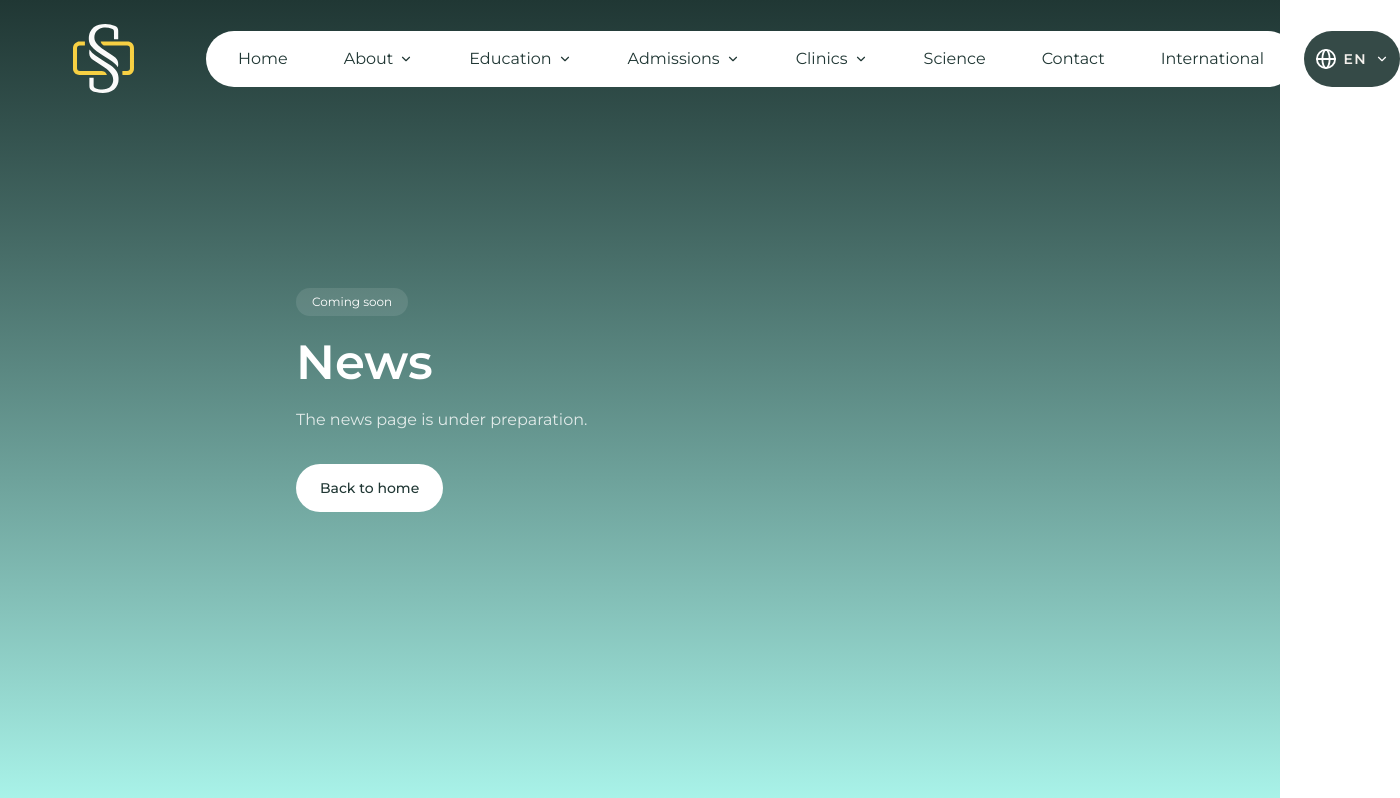
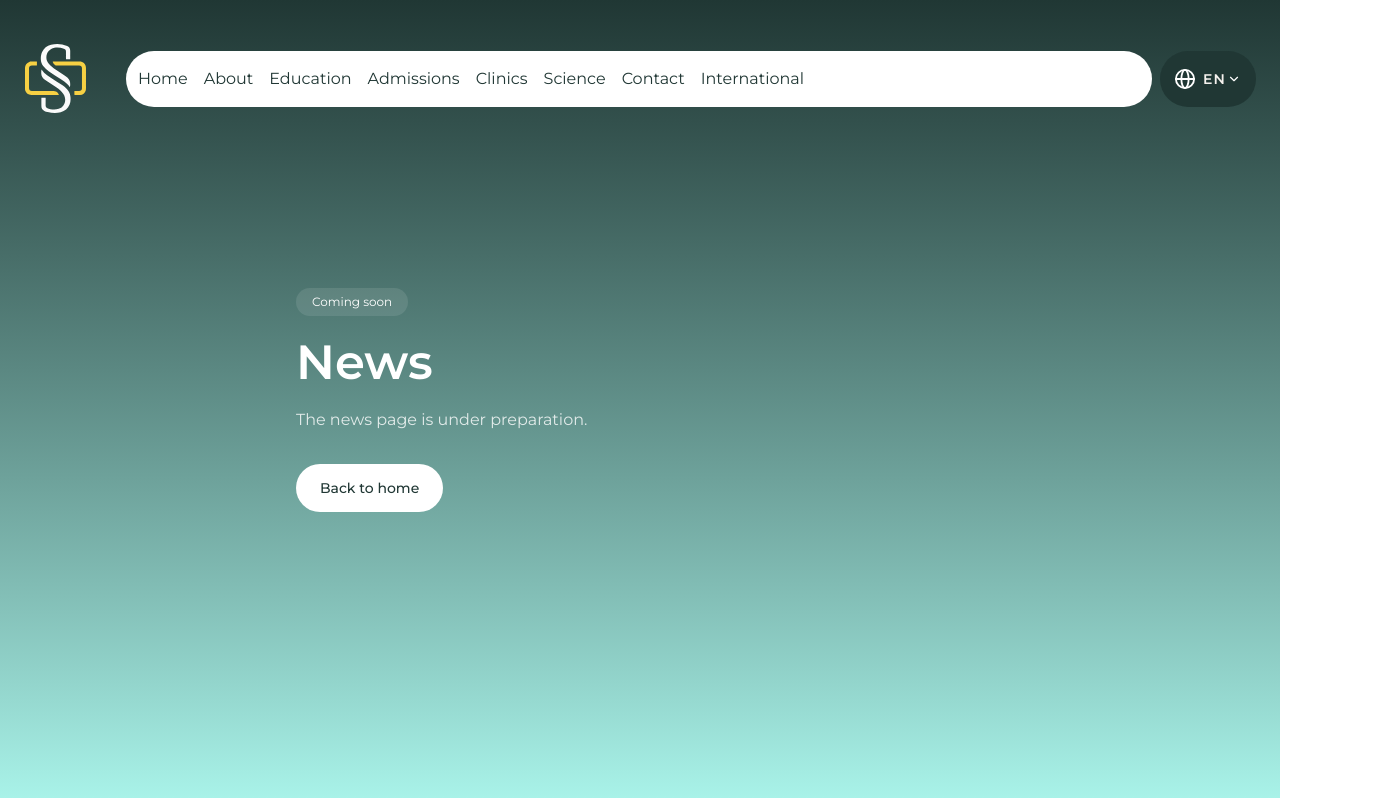
Before and after one commit to neetrino/saribekyan, a Next.js app: page /en/news in a window 1280 px wide. Shown: the top 798 px of the page, 1400 px wide, since content can reach past the window. Built offline with nearby package versions, Linux system fonts and the light colour scheme.

Commit message:
Add HeroBand component and update layout in HomePage; introduce breakpoint-wide in globals.css

```diff
--- a/src/app/[locale]/page.tsx
+++ b/src/app/[locale]/page.tsx
@@ -5,6 +5,7 @@ import {
   AdmissionsSection,
   ClinicsSection,
   getHomeContent,
+  HeroBand,
   HeroSection,
   NewsSection,
   PartnersSection,
@@ -26,8 +27,10 @@ export default async function HomePage({ params }: HomePageProps) {
 
   return (
     <main>
-      <HeroSection />
-      <AboutSection stats={content.stats} />
+      <HeroBand>
+        <HeroSection />
+        <AboutSection stats={content.stats} />
+      </HeroBand>
       <ProgramsSection programs={content.programs} />
       <AdmissionsSection steps={content.admissionSteps} />
       <ClinicsSection clinics={content.clinics} />
--- a/src/app/globals.css
+++ b/src/app/globals.css
@@ -22,6 +22,7 @@
   --color-brand-gold: var(--brand-gold);
   --font-sans: var(--font-montserrat);
   --font-jakarta: var(--font-jakarta);
+  --breakpoint-wide: 90rem;
 }
 
 html {
--- a/src/features/home/components/about-section.tsx
+++ b/src/features/home/components/about-section.tsx
@@ -26,7 +26,7 @@ export async function AboutSection({ stats }: AboutSectionProps) {
   const locale = await getLocale();
 
   return (
-    <section className="relative z-10 -mt-10 rounded-t-[40px] bg-white px-6 pb-16 pt-10 sm:px-10 lg:-mt-16 lg:px-20 lg:pb-20 lg:pt-[35px]">
+    <section className="relative z-10 -mt-10 rounded-t-[40px] bg-white px-6 pb-16 pt-[35px] sm:px-10 lg:px-20 lg:pb-20">
       <div className="mx-auto grid max-w-[1280px] items-end gap-10 lg:grid-cols-12 lg:gap-10">
         <div className="lg:col-span-5">
           <SectionBadge>{t("badge")}</SectionBadge>
--- /dev/null
+++ b/src/features/home/components/hero-band.tsx
@@ -0,0 +1,28 @@
+import Image from "next/image";
+import type { ReactNode } from "react";
+
+type HeroBandProps = {
+  children: ReactNode;
+};
+
+/**
+ * Shared hero gradient + pattern so About rounded corners
+ * reveal the same background that continues under the white block.
+ */
+export function HeroBand({ children }: HeroBandProps) {
+  return (
+    <div className="relative overflow-hidden bg-gradient-to-b from-brand-ink from-[12%] to-brand-mint pb-10">
+      <div className="pointer-events-none absolute inset-0 mix-blend-soft-light opacity-70">
+        <Image
+          src="/images/home/hero-pattern.png"
+          alt=""
+          fill
+          priority
+          sizes="100vw"
+          className="object-cover object-left"
+        />
+      </div>
+      {children}
+    </div>
+  );
+}
--- a/src/features/home/index.ts
+++ b/src/features/home/index.ts
@@ -1,4 +1,5 @@
 export { HeroSection } from "./components/hero-section";
+export { HeroBand } from "./components/hero-band";
 export { AboutSection } from "./components/about-section";
 export { ProgramsSection } from "./components/programs-section";
 export { AdmissionsSection } from "./components/admissions-section";
--- a/src/shared/ui/header-dropdown.tsx
+++ b/src/shared/ui/header-dropdown.tsx
@@ -171,15 +171,15 @@ export function HeaderDropdown({
   }
 
   return (
-    <li ref={rootRef} className="relative">
+    <li ref={rootRef} className="relative shrink-0">
       <button
         type="button"
         className={cn(
-          "inline-flex h-[38px] items-center gap-1.5 rounded-[40px] px-5 transition-colors",
+          "inline-flex h-[38px] items-center whitespace-nowrap transition-colors",
           isActive
-            ? "bg-brand-ink font-extrabold text-[#f5f5f5]"
-            : "hover:bg-brand-ink/5",
-          open && !isActive && "bg-brand-ink/5",
+            ? "rounded-[40px] bg-brand-ink px-5 font-extrabold text-[#f5f5f5]"
+            : "hover:opacity-80",
+          open && !isActive && "opacity-80",
         )}
         aria-expanded={open}
         aria-haspopup="menu"
@@ -187,9 +187,6 @@ export function HeaderDropdown({
         onClick={() => setOpen((value) => !value)}
       >
         {label}
-        <ChevronDownIcon
-          className={cn("transition-transform", open && "rotate-180")}
-        />
       </button>
 
       {open ? (
--- a/src/shared/ui/site-header.tsx
+++ b/src/shared/ui/site-header.tsx
@@ -13,7 +13,12 @@ import { locales, type AppLocale } from "@/i18n/routing";
 import { mainNav } from "@/shared/config/site";
 import { cn } from "@/shared/lib/cn";
 
-export function SiteHeader() {
+type SiteHeaderProps = {
+  /** When true, header sits in the parent content shell (no absolute / max-width row). */
+  embedded?: boolean;
+};
+
+export function SiteHeader({ embedded = false }: SiteHeaderProps) {
   const t = useTranslations("common");
   const pathname = usePathname();
   const router = useRouter();
@@ -45,8 +50,20 @@ export function SiteHeader() {
   }
 
   return (
-    <header className="absolute inset-x-0 top-0 z-50">
-      <div className="mx-auto flex max-w-[1440px] items-center gap-4 px-4 py-6 sm:px-8 lg:gap-[4.5rem] lg:px-[4.5rem]">
+    <header
+      className={cn(
+        "z-50",
+        embedded ? "relative shrink-0" : "absolute inset-x-0 top-0",
+      )}
+    >
+      <div
+        className={cn(
+          "flex items-center gap-4",
+          embedded
+            ? "w-full gap-4 xl:gap-10 wide:gap-[75px]"
+            : "mx-auto max-w-[1440px] px-4 pt-6 sm:px-8 xl:gap-10 xl:px-6 xl:pt-11 wide:gap-[75px] wide:px-[72px] wide:pt-[44px]",
+        )}
+      >
         <Link href="/" className="relative h-[69px] w-[62px] shrink-0">
           <Image
             src="/logos/logo.svg"
@@ -58,12 +75,12 @@ export function SiteHeader() {
           />
         </Link>
 
-        <div className="ml-auto flex items-center gap-2 lg:ml-0 lg:flex-1">
+        <div className="ml-auto flex min-w-0 items-center gap-2 xl:ml-0 xl:flex-1">
           <nav
             aria-label={t("nav.mainAria")}
-            className="hidden h-14 flex-1 items-center rounded-[90px] bg-white lg:flex"
+            className="hidden h-14 min-w-0 flex-1 items-center overflow-hidden rounded-[90px] bg-white xl:flex"
           >
-            <ul className="flex w-full items-center gap-4 px-3 text-base text-brand-ink">
+            <ul className="flex items-center gap-4 px-3 text-base leading-[17px] text-brand-ink">
               {mainNav.map((item) => {
                 if (item.key === "about") {
                   return <AboutHeaderNavItem key={item.href} />;
@@ -84,15 +101,15 @@ export function SiteHeader() {
                     : pathname.startsWith(item.href);
 
                 return (
-                  <li key={item.href}>
+                  <li key={item.href} className="shrink-0">
                     <Link
                       href={item.href}
                       prefetch
                       className={cn(
-                        "inline-flex h-[38px] items-center rounded-[40px] px-5 transition-colors",
+                        "inline-flex h-[38px] items-center whitespace-nowrap transition-colors",
                         active
-                          ? "bg-brand-ink font-extrabold text-[#f5f5f5]"
-                          : "hover:bg-brand-ink/5",
+                          ? "rounded-[40px] bg-brand-ink px-5 font-extrabold text-[#f5f5f5]"
+                          : "hover:opacity-80",
                       )}
                     >
                       {t(`nav.${item.key}`)}
@@ -103,21 +120,30 @@ export function SiteHeader() {
             </ul>
           </nav>
 
-          <div className="relative" ref={langRef}>
+          <div className="relative shrink-0" ref={langRef}>
             <button
               type="button"
-              className="inline-flex h-14 w-24 items-center justify-center gap-2 rounded-[29px] bg-brand-ink/90 px-4 text-sm font-semibold tracking-[1.2px] text-[#f4f1ed] backdrop-blur-[7px]"
+              className="inline-flex h-14 w-24 items-center justify-center rounded-[29px] bg-brand-ink text-sm font-semibold tracking-[1.2px] text-[#f4f1ed] backdrop-blur-[7px]"
               aria-label={t("language.aria")}
               aria-expanded={langOpen}
               aria-haspopup="listbox"
               onClick={() => setLangOpen((value) => !value)}
             >
-              <span className="relative size-5 shrink-0">
-                <Image src="/icons/globe.svg" alt="" fill sizes="20px" />
-              </span>
-              {t(`language.${locale}`)}
-              <span className="relative size-3.5 shrink-0">
-                <Image src="/icons/chevron-down.svg" alt="" fill sizes="14px" />
+              <span className="inline-flex items-center gap-2">
+                <span className="relative size-5 shrink-0">
+                  <Image src="/icons/globe.svg" alt="" fill sizes="20px" />
+                </span>
+                <span className="inline-flex items-center gap-px">
+                  {t(`language.${locale}`)}
+                  <span className="relative size-3.5 shrink-0">
+                    <Image
+                      src="/icons/chevron-down.svg"
+                      alt=""
+                      fill
+                      sizes="14px"
+                    />
+                  </span>
+                </span>
               </span>
             </button>
 
@@ -146,7 +172,7 @@ export function SiteHeader() {
 
           <button
             type="button"
-            className="inline-flex h-14 w-14 items-center justify-center rounded-full bg-white text-brand-ink lg:hidden"
+            className="inline-flex h-14 w-14 items-center justify-center rounded-full bg-white text-brand-ink xl:hidden"
             aria-expanded={open}
             aria-controls="mobile-nav"
             onClick={() => setOpen((value) => !value)}
@@ -164,7 +190,10 @@ export function SiteHeader() {
       {open ? (
         <nav
           id="mobile-nav"
-          className="mx-4 rounded-3xl bg-white p-4 shadow-lg lg:hidden"
+          className={cn(
+            "rounded-3xl bg-white p-4 shadow-lg xl:hidden",
+            embedded ? "mt-3" : "mx-4",
+          )}
         >
           <ul className="flex flex-col gap-1">
             {mainNav.map((item) => {
```
Also changed, not shown: src/features/home/components/hero-section.tsx (+40 -33 lines).
